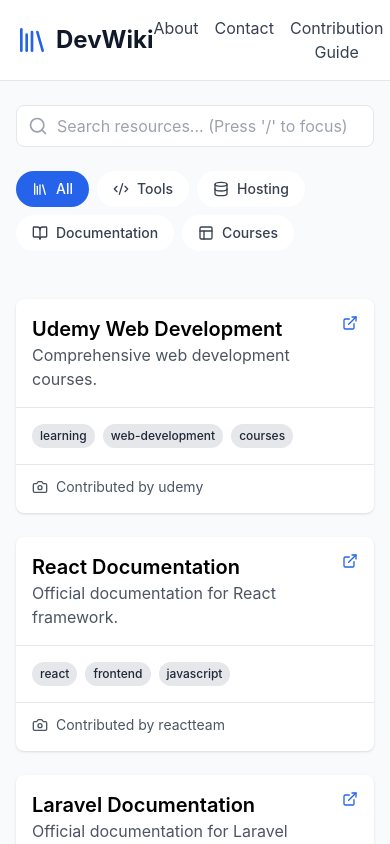
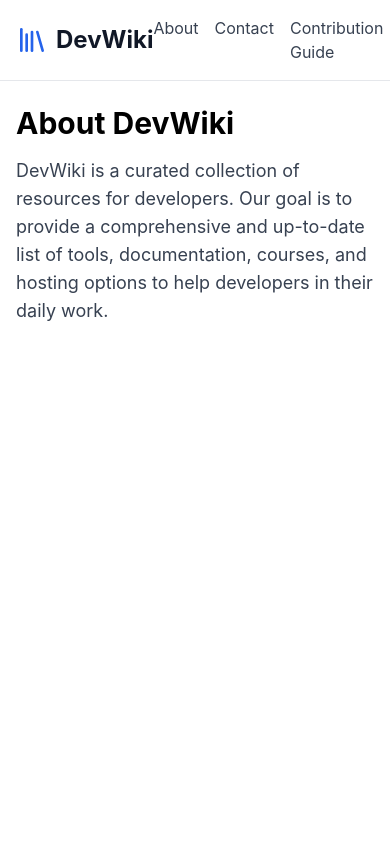
Before and after one commit to shirkerohit/developer-wiki, a React (Create React App) app: page /about in a window 390 px wide. Shown: the top 844 px of the page. Built offline with nearby package versions, Linux system fonts and the light colour scheme.

Commit message:
flow updates and more pages

```diff
--- a/package.json
+++ b/package.json
@@ -7,6 +7,7 @@
     "lucide-react": "^0.469.0",
     "react": "^19.0.0",
     "react-dom": "^19.0.0",
+    "react-router-dom": "^7.1.1",
     "react-scripts": "5.0.1"
   },
   "scripts": {
--- a/src/App.js
+++ b/src/App.js
@@ -1,14 +1,20 @@
 import React from 'react';
-import './App.css';
+import { BrowserRouter as Router, Route, Routes } from 'react-router-dom';
 import Home from './components/Home';
-import Footer from './components/Footer';
+import About from './components/About';
+import Contact from './components/Contact';
+import ContributionGuide from './components/ContributionGuide';
 
 function App() {
   return (
-    <div className="App">
-      <Home />
-      <Footer />
-    </div>
+    <Router>
+      <Routes>
+        <Route path="/" element={<Home />} />
+        <Route path="/about" element={<About />} />
+        <Route path="/contact" element={<Contact />} />
+        <Route path="/contribution-guide" element={<ContributionGuide />} />
+      </Routes>
+    </Router>
   );
 }
 
--- /dev/null
+++ b/src/components/About.js
@@ -0,0 +1,19 @@
+
+import React from 'react';
+import Header from './Header';
+
+export default function About() {
+    return (
+        <>
+            <Header />
+            <div className="max-w-7xl mx-auto px-4 sm:px-6 lg:px-8 py-6">
+                <h1 className="text-3xl font-bold mb-4">About DevWiki</h1>
+                <p className="text-lg text-gray-700">
+                    DevWiki is a curated collection of resources for developers. Our goal is to provide a comprehensive
+                    and up-to-date list of tools, documentation, courses, and hosting options to help developers in their
+                    daily work.
+                </p>
+            </div>
+        </>
+    );
+}
--- /dev/null
+++ b/src/components/Contact.js
@@ -0,0 +1,18 @@
+
+import React from 'react';
+import Header from './Header';
+
+export default function Contact() {
+    return (
+        <>
+            <Header />
+            <div className="max-w-7xl mx-auto px-4 sm:px-6 lg:px-8 py-6">
+                <h1 className="text-3xl font-bold mb-4">Contact Us</h1>
+                <p className="text-lg text-gray-700">
+                    If you have any questions, suggestions, or feedback, feel free to reach out to us at
+                    <a href="mailto:contact@devwiki.com" className="text-blue-600 hover:text-blue-800"> contact@devwiki.com</a>.
+                </p>
+            </div>
+        </>
+    );
+}
--- /dev/null
+++ b/src/components/ContributionGuide.js
@@ -0,0 +1,19 @@
+
+import React from 'react';
+import Header from './Header';
+
+export default function ContributionGuide() {
+    return (
+        <>
+            <Header />
+            <div className="max-w-7xl mx-auto px-4 sm:px-6 lg:px-8 py-6">
+                <h1 className="text-3xl font-bold mb-4">Contribution Guide</h1>
+                <p className="text-lg text-gray-700">
+                    We welcome contributions from the community! If you would like to contribute to DevWiki, please follow
+                    our contribution guidelines. You can find the guidelines on our
+                    <a href="https://github.com/devwiki/contribution-guide" target="_blank" rel="noopener noreferrer" className="text-blue-600 hover:text-blue-800"> GitHub repository</a>.
+                </p>
+            </div>
+        </>
+    );
+}
--- /dev/null
+++ b/src/components/Header.js
@@ -0,0 +1,25 @@
+import { Library } from 'lucide-react';
+import React from 'react';
+import { Link } from 'react-router-dom';
+
+function Header() {
+    return (
+        <header className="bg-white border-b">
+            <nav className='max-w-7xl mx-auto px-4 sm:px-6 lg:px-8 py-4 flex justify-between items-center'>
+                <Link to="/" className="text-gray-700 hover:text-gray-900">
+                    <div className="flex items-center">
+                        <Library className="h-8 w-8 text-blue-600" />
+                        <h1 className="ml-2 text-2xl font-bold text-gray-900">DevWiki</h1>
+                    </div>
+                </Link>
+                <div className="flex justify-end space-x-4">
+                    <Link to="/about" className="text-gray-700 hover:text-gray-900">About</Link>
+                    <Link to="/contact" className="text-gray-700 hover:text-gray-900">Contact</Link>
+                    <Link to="/contribution-guide" className="text-gray-700 hover:text-gray-900">Contribution Guide</Link>
+                </div>
+            </nav>
+        </header>
+    );
+}
+
+export default Header;
--- a/src/components/Home.js
+++ b/src/components/Home.js
@@ -8,8 +8,7 @@ import courses from '../data/courses';
 import documentation from '../data/documentation';
 import hosting from '../data/hosting';
 import tools from '../data/tools';
-
-
+import Header from './Header';
 
 const categories = [
     { name: 'All', icon: Library },
@@ -86,19 +85,7 @@ export default function Home() {
     return (
         <div className="min-h-screen bg-gray-50">
             {/* Header */}
-            <header className="bg-white border-b">
-                <nav className='max-w-7xl mx-auto px-4 sm:px-6 lg:px-8 py-4 flex justify-between items-center'>
-                    <div className="flex items-center">
-                        <Library className="h-8 w-8 text-blue-600" />
-                        <h1 className="ml-2 text-2xl font-bold text-gray-900">DevWiki</h1>
-                    </div>
-                    <div className="flex justify-end space-x-4">
-                        <a href="/about" className="text-gray-700 hover:text-gray-900">About</a>
-                        <a href="/contact" className="text-gray-700 hover:text-gray-900">Contact</a>
-                        <a href="/contribution-guide" className="text-gray-700 hover:text-gray-900">Contribution Guide</a>
-                    </div>
-                </nav>
-            </header>
+            <Header></Header>
 
             {/* Search and Category filters */}
             <div className="max-w-7xl mx-auto px-4 sm:px-6 lg:px-8 py-6">
--- a/src/index.js
+++ b/src/index.js
@@ -3,7 +3,6 @@ import ReactDOM from 'react-dom/client';
 import './index.css';
 import 'tailwindcss/tailwind.css';
 import App from './App';
-import reportWebVitals from './reportWebVitals';
 
 const root = ReactDOM.createRoot(document.getElementById('root'));
 root.render(
@@ -11,8 +10,3 @@ root.render(
     <App />
   </React.StrictMode>
 );
-
-// If you want to start measuring performance in your app, pass a function
-// to log results (for example: reportWebVitals(console.log))
-// or send to an analytics endpoint. Learn more: https://bit.ly/CRA-vitals
-reportWebVitals();
```
Also changed, not shown: 1 other file (tests, documents, lock files or other folders).
